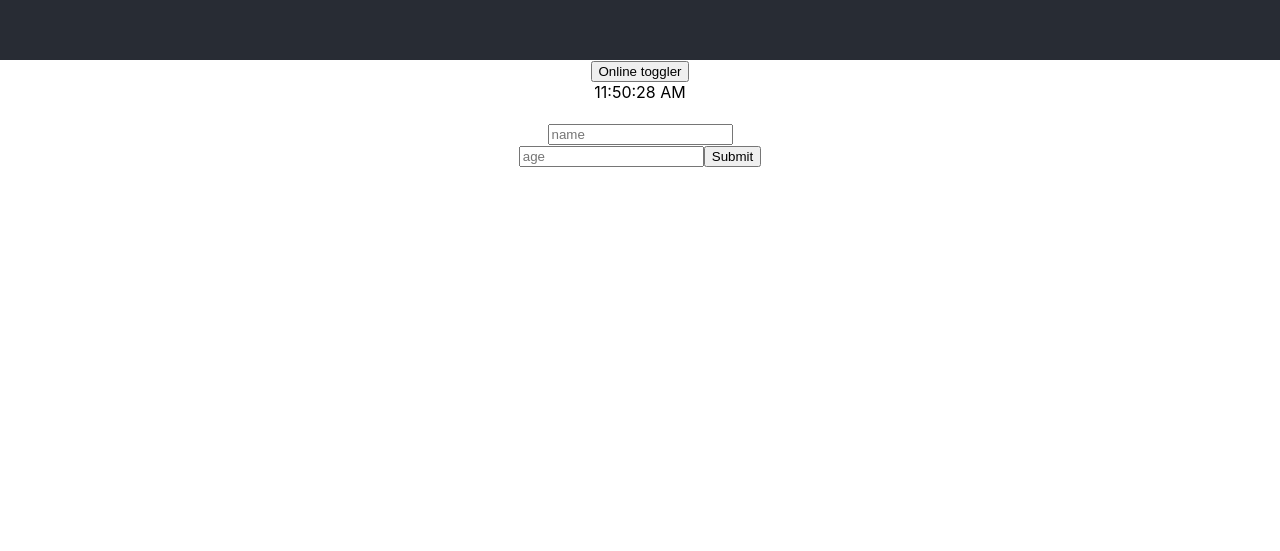
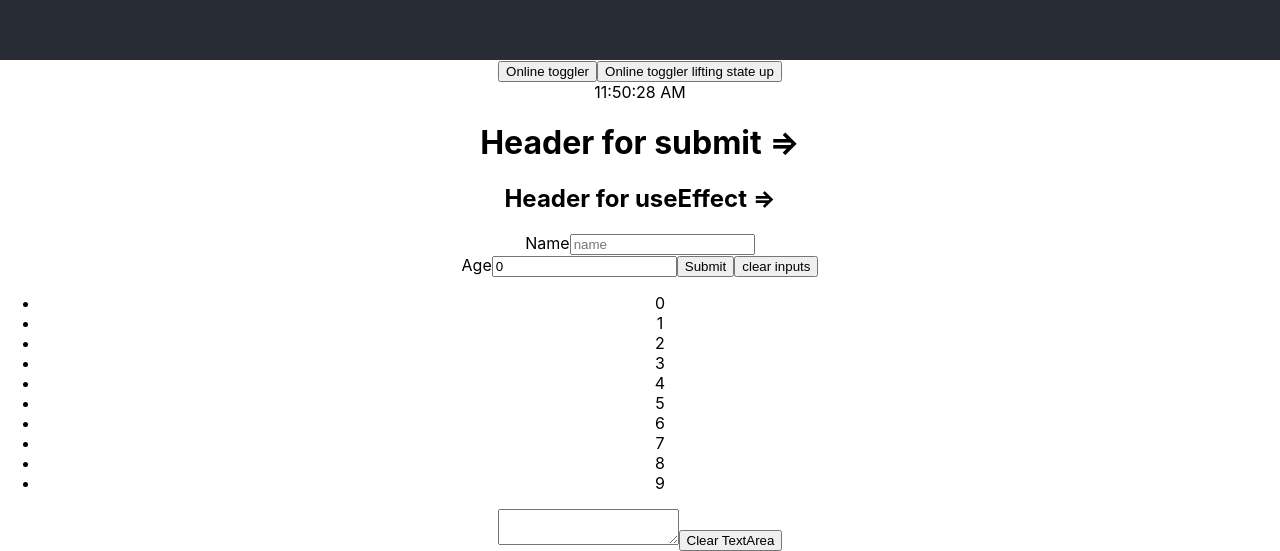
Before and after one commit to roman-toritsyn/react-studying, a React (Create React App) app: page / in a window 1280 px wide. Shown: the part 740-1291 px from the top of the page. Before the commit the page ends 907 px from the top, so only its background shows below. Built offline with nearby package versions, Linux system fonts and the light colour scheme.

Commit message:
forms and lifting state up added

```diff
--- a/src/App.tsx
+++ b/src/App.tsx
@@ -1,7 +1,10 @@
-import React, { useEffect, useState } from 'react';
+import React, { useState } from 'react';
 import './App.css';
 import { Card } from './components/Card';
 import { Clock } from './components/CLock';
+import { List } from './components/List';
+import { OnlineStatusToggler } from './components/OnlineStatusToggler';
+import { TextArea } from './components/TextArea';
 
 function App() {
   const [online, setOnline] = useState(true);
@@ -10,18 +13,23 @@ function App() {
     setOnline(!online);
   }
 
+  const toggler = (online: boolean) => setOnline(!online);
+
   return (
     <div className="App">
       <header className="App-header">
-        {online.toString()}
+        {online ? 'Online' : 'Offline'}
       </header>
       <button
         onClick={changeHandler}
       >
         Online toggler
       </button>
-      <Clock />
+      <OnlineStatusToggler toggler={toggler} online={online} />
+      {online && <Clock />}
       <Card />
+      <List />
+      <TextArea />
     </div>
   );
 }
--- a/src/components/CLock/Clock.tsx
+++ b/src/components/CLock/Clock.tsx
@@ -5,7 +5,7 @@ export function Clock(){
 
   function refreshClock() {
     setDate(new Date());
-    console.log('time set');
+    console.log('tik-tak');
   }
 
   useEffect(() => {
@@ -14,7 +14,6 @@ export function Clock(){
 
     return function cleanup() {
       console.log('clock unmounter');
-
       clearInterval(timerId);
     };
   }, []);
--- a/src/components/Card/Card.tsx
+++ b/src/components/Card/Card.tsx
@@ -1,45 +1,81 @@
-import { useState } from "react"
+import { useEffect, useState } from "react"
 
 export const Card: React.FC = () => {
   const [name, setName] = useState('');
   const [age, setAge] = useState(0);
-  const [header, setHeader] = useState('');
+  const [headerOne, setHeaderOne] = useState('');
+  const [headerTwo, setHeaderTwo] = useState('');
 
-  const handleNameChange = (event: any) => {
+  useEffect(() => {
+    setHeaderTwo(name);
+  }, [name])
+
+  const handleNameChange = (event: React.ChangeEvent<HTMLInputElement>) => {
     setName(event.target.value);
   }
 
-  const handleAgeChange = (event: any) => {
+  const handleAgeChange = (event: React.ChangeEvent<HTMLInputElement>) => {
     setAge(+event.target.value);
+  }
+
+  const clearNameAgeState = () => {
+    setName('');
+    setAge(0);
   }
 
   return (
     <div
       className="block"
     >
-      <h1>{header}</h1>
+      <h1>Header for submit =&gt; {headerOne}</h1>
+      <h2>Header for useEffect =&gt; {headerTwo} </h2>
       <span>{name + (age ? age : '')}</span>
       <form
         action="#"
         onSubmit={(e) => {
+          console.log('form submitted')
           e.preventDefault();
-          setHeader(name + age);
+          setHeaderOne(name + age);
         }}
       >
+        <label htmlFor="name">Name</label>
         <input
           type="text"
+          id="name"
           placeholder="name"
-          onChange={(e) => handleNameChange(e)}
+          value={name}
+          onChange={(e) => {
+            console.log('changed name input');
+            handleNameChange(e);
+          }}
         />
         <br/>
+        <label htmlFor="age">Age</label>
         <input
           type="number"
+          id="age"
           placeholder="age"
-          onChange={(e) => handleAgeChange(e)}
+          value={age}
+          onChange={(e) => {
+            console.log('changed age input');
+            handleAgeChange(e);
+          }}
         />
-        <button type="submit">Submit</button>
+        <button
+          type="submit"
+          onClick={() => {
+            console.log('form submitted');
+          }}
+        >
+          Submit
+        </button>
+        <button
+          type="button"
+          onClick={() => clearNameAgeState()}
+        >
+          clear inputs
+        </button>
       </form>
     </div>
-
   )
 }
--- /dev/null
+++ b/src/components/List/List.tsx
@@ -0,0 +1,23 @@
+interface ArrayOfNumbers {
+  id: number
+  name: string
+}
+
+const array: ArrayOfNumbers[] = [];
+
+for (let i = 0; i < 10; i++) {
+  array.push({id: i, name: i.toString()});
+}
+
+console.log('ArrayOfNumbers created');
+
+export const List: React.FC = () => {
+  const listItems = array.map((el) => <li key={el.id}>{el.name}</li>)
+
+
+  return (
+    <ul>
+      {listItems}
+    </ul>
+  )
+}
--- /dev/null
+++ b/src/components/List/index.tsx
@@ -0,0 +1 @@
+export * from './List'
--- /dev/null
+++ b/src/components/OnlineStatusToggler/OnlineStatusToggler.tsx
@@ -0,0 +1,16 @@
+
+type Props = {
+  toggler: (online: boolean) => void
+  online: boolean
+}
+
+export const OnlineStatusToggler: React.FC<Props> = ({ toggler, online }) => {
+
+  return (
+    <button
+    onClick={() => toggler(online)}
+    >
+      Online toggler lifting state up
+    </button>
+  )
+}
--- /dev/null
+++ b/src/components/OnlineStatusToggler/index.tsx
@@ -0,0 +1 @@
+export * from './OnlineStatusToggler'
--- /dev/null
+++ b/src/components/TextArea/TextArea.tsx
@@ -0,0 +1,26 @@
+import { useState } from "react"
+
+export const TextArea: React.FC = () => {
+  const [textAreaText, setTextAreaText] = useState('');
+
+  const handleChange = ((event: React.ChangeEvent<HTMLTextAreaElement>) => setTextAreaText(event.target.value));
+
+  const clearTextArea = () => setTextAreaText('');
+
+  return (
+    <>
+    <p>
+      {textAreaText}
+    </p>
+    <textarea
+      value={textAreaText}
+      onChange={handleChange}
+    />
+    <button
+      onClick={clearTextArea}
+    >
+      Clear TextArea
+    </button>
+    </>
+  )
+}
--- /dev/null
+++ b/src/components/TextArea/index.tsx
@@ -0,0 +1 @@
+export * from './TextArea'
```
Also changed, not shown: src/components/List/syles.css (added), src/components/TextArea/styles.css (added).
